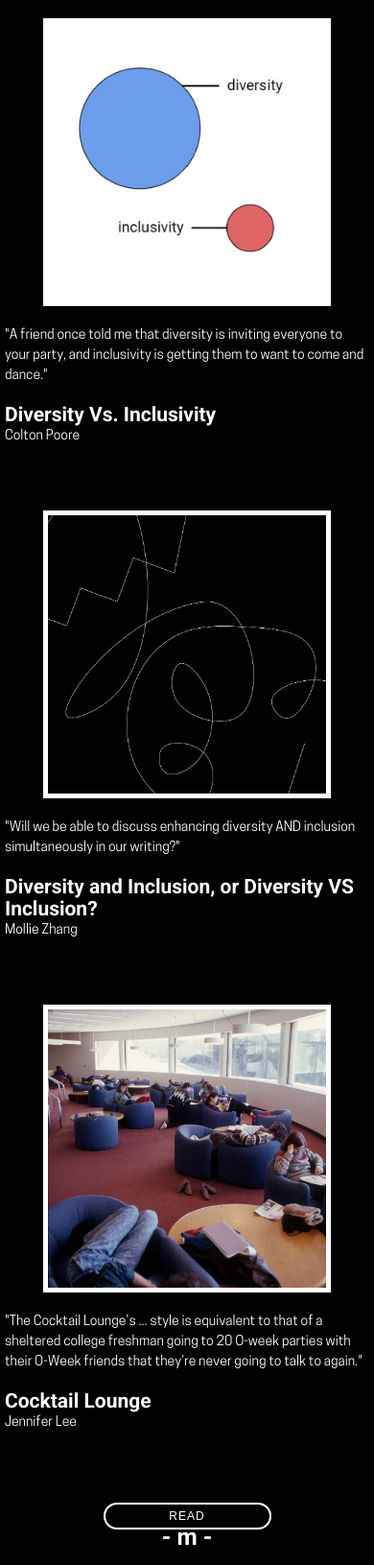
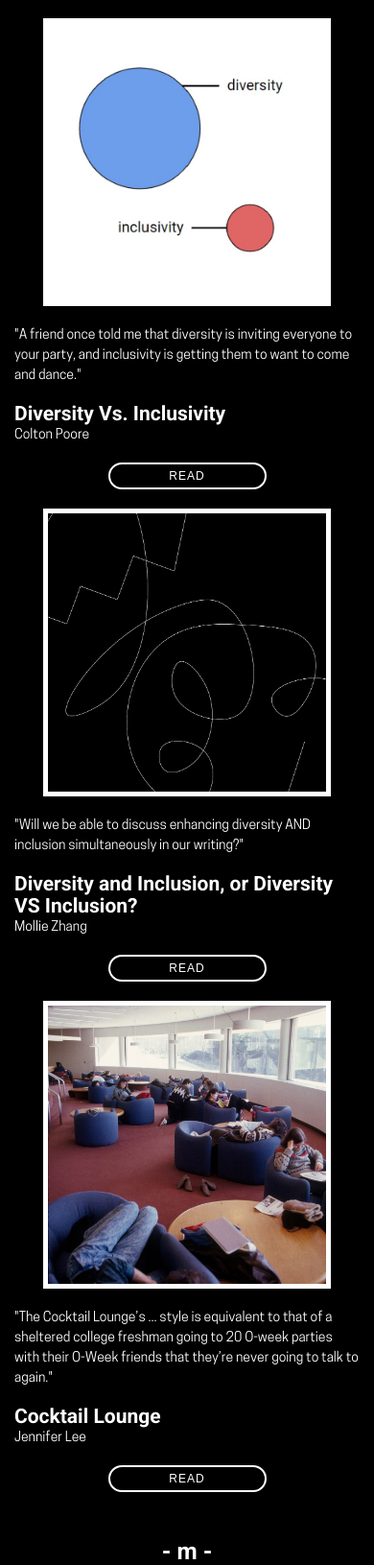
Before and after one commit to cornell-medium/django-backend, a Django app: a page that uses static/scss/d&i.scss in a window 390 px wide. Shown: the part 2554-4185 px from the top of the page at 96% size. Before the commit the page ends 4164 px from the top, so only its background shows below. Run offline with Django 3.2, Linux system fonts and the light colour scheme; style sheets or scripts are compiled from the project's sources; parts of the project's set-up code (start-up, migrations or seed data) failed here and were passed over; some libraries are stand-ins or nearby versions.

Commit message:
fixed d and i for mobile

```diff
--- a/static/scss/d&i.scss
+++ b/static/scss/d&i.scss
@@ -1,3 +1,6 @@
+body{
+    background-color: black;
+}
 h4{
     margin: 0
 }
@@ -65,7 +68,7 @@
 }
 
 .article{
-    padding: 0 20px;
+    padding: 0 30px;
     color: white;
     height: auto;
     a{
@@ -116,7 +119,7 @@
 	box-sizing: border-box;
 	position: absolute;
 	left: 49%;
-  margin-top: 10%;
+    margin-top: 10%;
 	transform: rotate(135deg);
 
 	&::before {
@@ -163,3 +166,9 @@
         margin:0;
     }
 }
+
+@media (max-width: 600px){
+    .article{
+        height: 100%;
+    }
+}
```
Also changed, not shown: static/scss/article.scss (+10 -4 lines).
